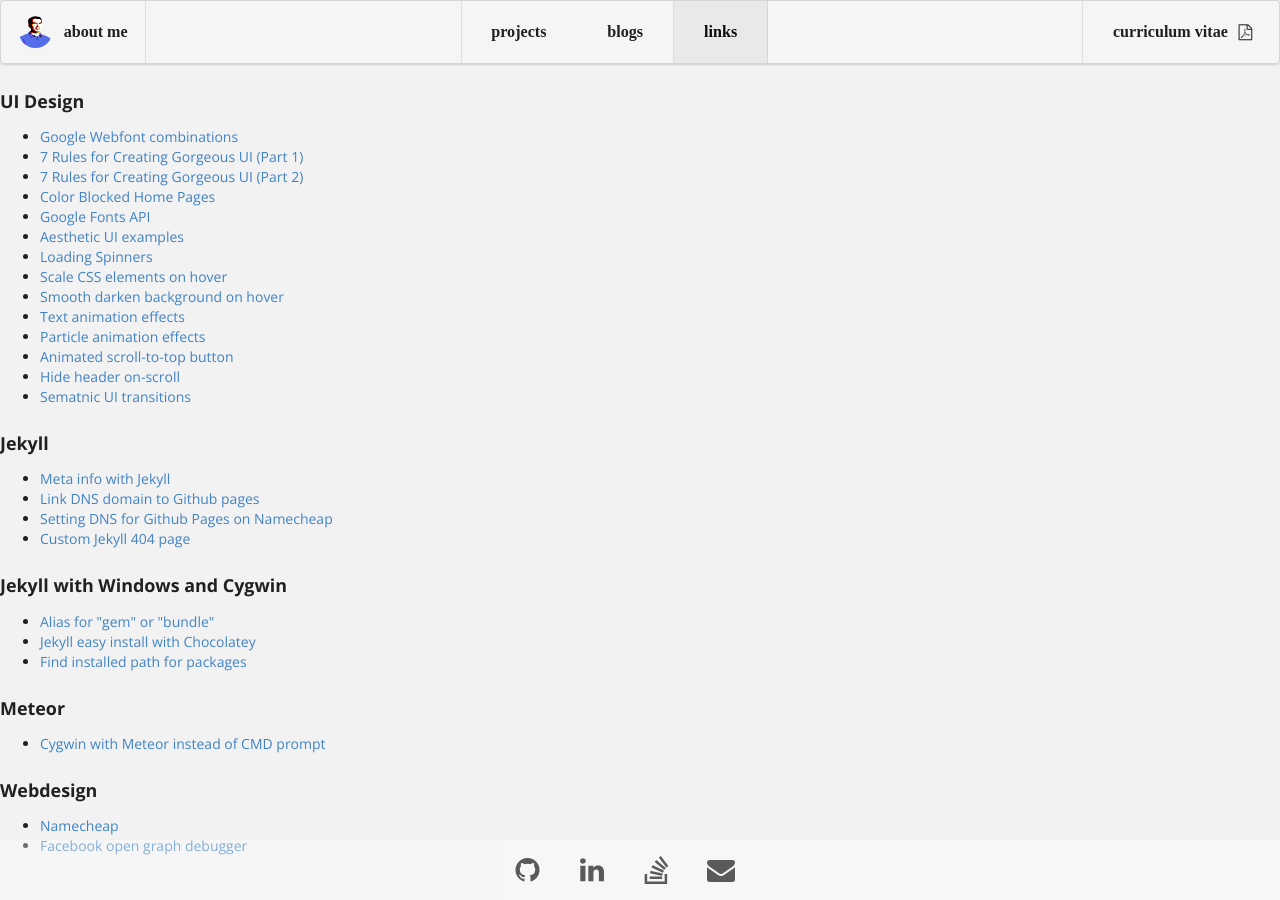
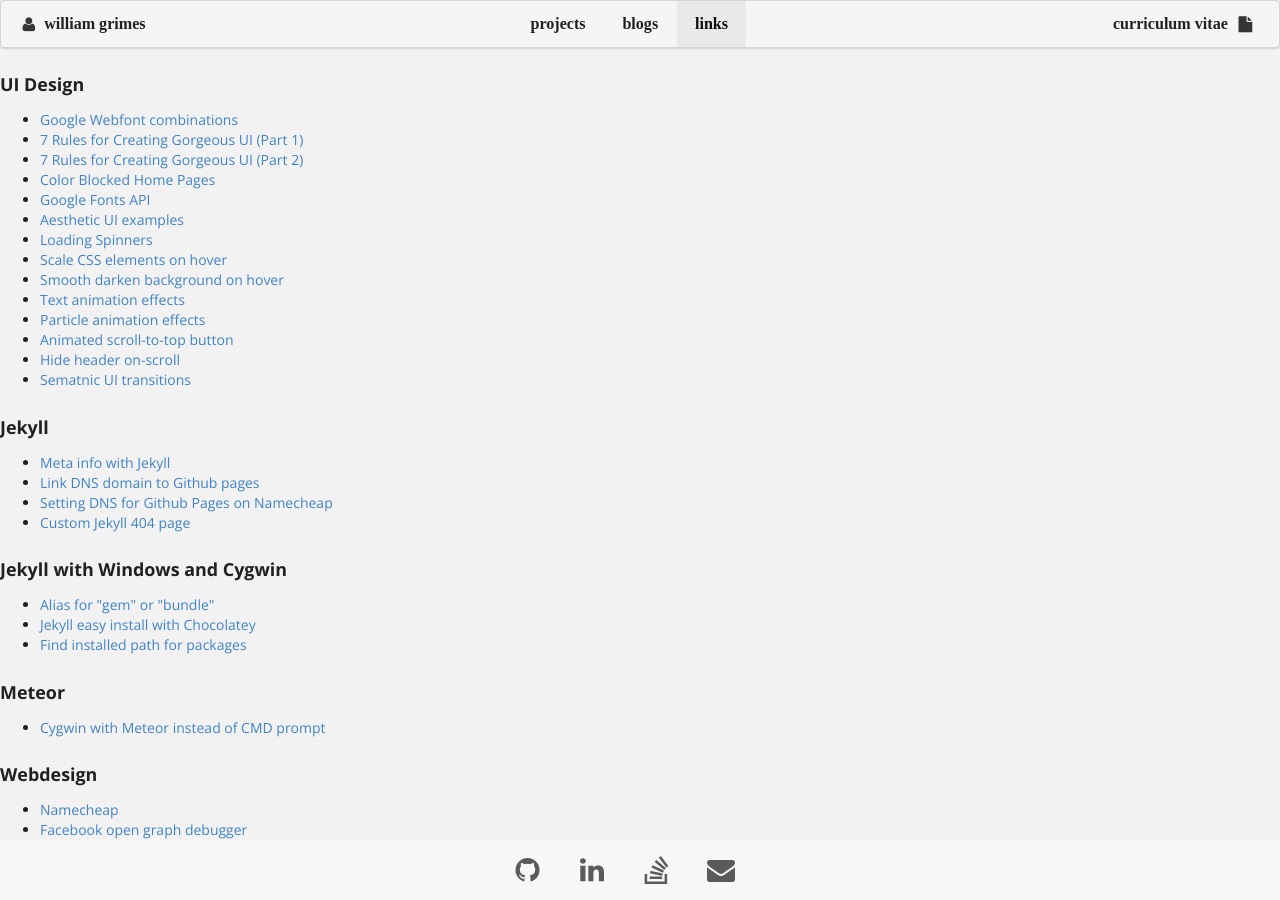
Before and after one commit to williamgrimes/williamgrimes.github.io, a Jekyll site: the page built from pages/links.md, in a window 1280 px wide. Built offline with Jekyll 4.4.1, drawn with Linux system fonts in a browser that asks for light colours.

Commit message:
redacted cv phone number and altered menubar

```diff
--- a/_includes/menubar.html
+++ b/_includes/menubar.html
@@ -2,21 +2,29 @@
 
 {% assign essay_pages = site.pages | where: "type", "essay"  | where_exp: "page", "page.draft != true" %}
 {% assign project_pages = site.pages | where: "type", "project" | where_exp: "page", "page.draft != true" %}
-{% assign num_essays = essay_pages.size %}
-{% assign num_projects = project_pages.size %}
 
 <div class="nonprintable">
-  <nav class="ui stackable menu" style="background-color: rgba(255, 255, 255, .25); font-family: Ubuntu Mono!important; font-size:115%;">
-    <a href="{{ site.baseurl}}/" class=" {% if include.active == "aboutpage" %} active {% endif %}brand item">
-      <img class="ui avatar image" src="{{ site.data.bio.basics.picture }}"><span> &nbsp;<b> about me </b></span>
-    </a>
-    {% if num_projects > 0 %}
-    <a href="{{ site.baseurl }}/projects" class=" {% if include.active == "projects" %} active {% endif %}right item">&nbsp;&nbsp;&nbsp;<b> projects </b>&nbsp;&nbsp;&nbsp;</a>
-    {% endif %}
-    {% if num_essays > 0 %}
-    <a href="{{ site.baseurl }}/essays" class=" {% if include.active == "essays" %} active {% endif %}item">&nbsp;&nbsp;&nbsp;<b> blogs </b>&nbsp;&nbsp;&nbsp;</a>
-    {% endif %}
-    <a href="{{ site.baseurl }}/links/" class=" {% if include.active == "links" %} active {% endif %}item">&nbsp;&nbsp;&nbsp;<b> links </b>&nbsp;&nbsp;&nbsp;</a>
-    <a href="{{ site.baseurl }}/cv/william_grimes_cv.pdf" class="right item" target="_blank">&nbsp;&nbsp;&nbsp <b> curriculum vitae &nbsp </b><i class="file pdf outline icon"></i></a>
-  </nav>
+    <nav class="ui stackable borderless menu" style="background-color: rgba(255, 255, 255, .25); font-family: Ubuntu Mono!important; font-size:115%;">
+    <!-- <nav class="ui stackable five item borderless menu" style="background-color: rgba(255, 255, 255, .25); font-family: Ubuntu Mono!important; font-size:115%;"> -->
+        <!--
+        <a href="{{ site.baseurl}}/" class=" {% if include.active == "aboutpage" %} active {% endif %}header item">
+            <img class="ui avatar image" src="{{ site.data.bio.basics.picture }}"><span> &nbsp;<b> about me </b></span>
+        </a>
+        -->
+        <a href="{{ site.baseurl}}/" class=" {% if include.active == "aboutpage" %} active {% endif %}item">
+            <i class="user outline icon"></i><b> william grimes </b>
+        </a>
+        <a href="{{ site.baseurl }}/projects" class=" {% if include.active == "projects" %} active {% endif %} right item">
+            <b> projects </b>
+        </a>
+        <a href="{{ site.baseurl }}/essays" class=" {% if include.active == "essays" %} active {% endif %} item">
+            <b> blogs </b>
+        </a>
+        <a href="{{ site.baseurl }}/links/" class=" {% if include.active == "links" %} active {% endif %} item">
+            <b> links </b>
+        </a>
+        <a href="{{ site.baseurl }}/cv/william_grimes_cv.pdf" class="right item" target="_blank">
+            <b> curriculum vitae &nbsp </b><i class="file pdf icon"></i>
+        </a>
+    </nav>
 </div>
--- a/_includes/theme-home-builtin-1.html
+++ b/_includes/theme-home-builtin-1.html
@@ -7,14 +7,10 @@
 {% include menubar.html active="aboutpage"%}
 
 <div class="ui top aligned grid ">
-
     <div class="column">
-
         <div style="position: relative; top: 25px; z-index: 1" class="ui fluid centered small circular image">
             <img src="{{ site.data.bio.basics.picture }}">
         </div>
-
-
         <div style="max-width: 700px; padding-top:75px; margin-bottom:60px; margin-top:-45px; background-color:rgba(255, 255, 255, .70); " class="ui fluid centered card">
             <div class="center aligned content" style="font-size:225%;">
                 <span class="header" style="font-family: Ubuntu mono!important;">{{ site.data.bio.basics.name }}</span>
@@ -32,7 +28,6 @@
           </div>
         </div>
     </div>
-
 </div>
 
 <script type="text/javascript">
@@ -45,5 +40,4 @@
             'background-position: center;' +
             'background-repeat: no-repeat;';
         });
-
 </script>
--- a/_includes/theme-home-builtin-2.html
+++ b/_includes/theme-home-builtin-2.html
@@ -22,7 +22,6 @@
     </div>
 
     <div style="font-size:125%; width=60%;" class="column">
-
     <div style="max-width: 700px; margin-bottom:60px; margin-top:-45px; background-color:rgba(255, 255, 255, .70); " class="ui fluid centered card">
         <div class="center aligned content" style="font-size:225%;">
             <span class="header" style="font-family: Ubuntu mono!important; color:red;">SITE UNDER CONSTRUCTION<br></span>
@@ -52,5 +51,4 @@
             'background-position: center;' +
             'background-repeat: no-repeat;';
     });
-
 </script>
```
Also changed, not shown: pages/links.md (renamed from links.md). Lines whose indentation alone changed are shown as unchanged.
